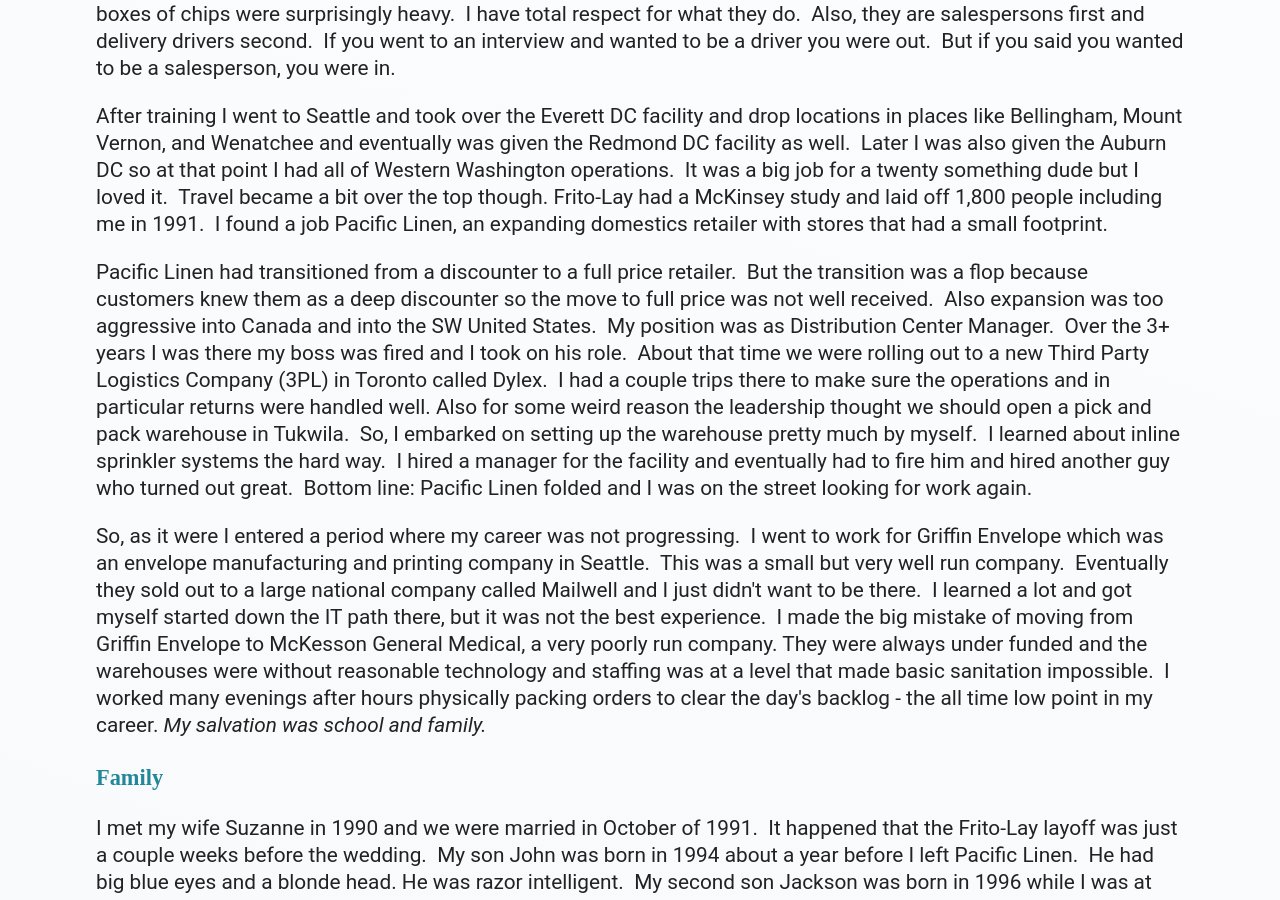
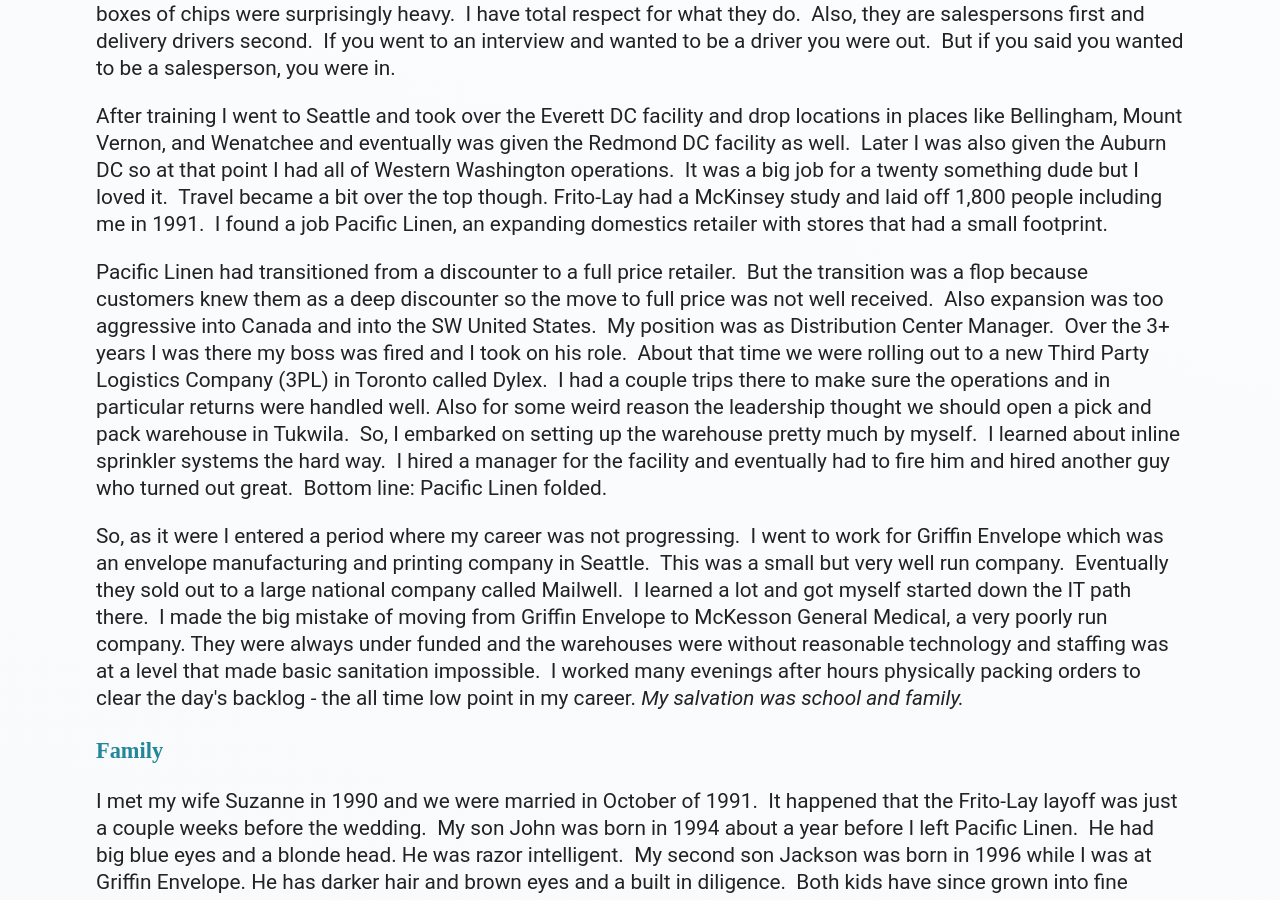
Before and after one commit to mo4dawg/mo4dawg.github.io, a Jekyll site: the page built from about/index.html, in a window 1280 px wide and 900 px high, scrolled down 1181 px. Built offline with Jekyll 4.4.1, drawn with Linux system fonts in a browser that asks for light colours.

Commit message:
Update index.html

```diff
--- a/about/index.html
+++ b/about/index.html
@@ -22,8 +22,8 @@
 <p>The Portland position was at the distribution center of Meier & Frank department stores.&nbsp; I found myself on the swing shift of this Teamsters affiliated warehouse.  &nbsp;Back then managers all wore suits, boy did that create an unnecessary dichotomy.  &nbsp;The best learning from that job came on the first day when VP Mark Zertanna explained an issue, and followed up immediately that it was my problem now.  &nbsp;I don't recall the issue, but understanding of immediate accountability is not forgotten. </p>
 <p>After nearly four years I switched jobs, still in Portland, to Frito-Lay. &nbsp;The Regional Northwest Headquarters were there. &nbsp;I was brought in to train and eventually move to an open position in the Seattle area as a Facilities Operations Manager. &nbsp;The first six weeks were tough. &nbsp;All employees were initiated by running routes - you know, those Frito Lay step vans. &nbsp;Well the first thing I learned was how early those guys got going, and the next thing I learned was that boxes of chips were surprisingly heavy. &nbsp;I have total respect for what they do.  &nbsp;Also, they are salespersons first and delivery drivers second.&nbsp; If you went to an interview and wanted to be a driver you were out. &nbsp;But if you said you wanted to be a salesperson, you were in.</p>
 <p>After training I went to Seattle and took over the Everett DC facility and drop locations in places like Bellingham, Mount Vernon, and Wenatchee and eventually was given the Redmond DC facility as well.&nbsp; Later I was also given the Auburn DC so at that point I had all of Western Washington operations.&nbsp; It was a big job for a twenty something dude but I loved it.  &nbsp;Travel became a bit over the top though.  Frito-Lay had a McKinsey study and laid off 1,800 people including me in 1991. &nbsp;I found a job Pacific Linen, an expanding domestics retailer with stores that had a small footprint.</p>
-<p>Pacific Linen had transitioned from a discounter to a full price retailer.&nbsp; But the transition was a flop because customers knew them as a deep discounter so the move to full price was not well received. &nbsp;Also expansion was too aggressive into Canada and into the SW United States.&nbsp; My position was as Distribution Center Manager. &nbsp;Over the 3+ years I was there my boss was fired and I took on his role.&nbsp; About that time we were rolling out to a new Third Party Logistics Company (3PL) in Toronto called Dylex. &nbsp;I had a couple trips there to make sure the operations and in particular returns were handled well.  Also for some weird reason the leadership thought we should open a pick and pack warehouse in Tukwila. &nbsp;So, I embarked on setting up the warehouse pretty much by myself.&nbsp; I learned about inline sprinkler systems the hard way. &nbsp;I hired a manager for the facility and eventually had to fire him and hired another guy who turned out great. &nbsp;Bottom line: Pacific Linen folded and I was on the street looking for work again. </p>
-<p>So, as it were I entered a period where my career was not progressing.&nbsp; I went to work for Griffin Envelope which was an envelope manufacturing and printing company in Seattle.&nbsp; This was a small but very well run company.  &nbsp;Eventually they sold out to a large national company called Mailwell and I just didn't want to be there. &nbsp;I learned a lot and got myself started down the IT path there, but it was not the best experience. &nbsp;I made the big mistake of moving from Griffin Envelope to McKesson General Medical, a very poorly run company.  They were always under funded and the warehouses were without reasonable technology and staffing was at a level that made basic sanitation impossible. &nbsp;I worked many evenings after hours physically packing orders to clear the day's backlog - the all time low point in my career.  <em>My salvation was school and family.</em> </p>
+<p>Pacific Linen had transitioned from a discounter to a full price retailer.&nbsp; But the transition was a flop because customers knew them as a deep discounter so the move to full price was not well received. &nbsp;Also expansion was too aggressive into Canada and into the SW United States.&nbsp; My position was as Distribution Center Manager. &nbsp;Over the 3+ years I was there my boss was fired and I took on his role.&nbsp; About that time we were rolling out to a new Third Party Logistics Company (3PL) in Toronto called Dylex. &nbsp;I had a couple trips there to make sure the operations and in particular returns were handled well.  Also for some weird reason the leadership thought we should open a pick and pack warehouse in Tukwila. &nbsp;So, I embarked on setting up the warehouse pretty much by myself.&nbsp; I learned about inline sprinkler systems the hard way. &nbsp;I hired a manager for the facility and eventually had to fire him and hired another guy who turned out great. &nbsp;Bottom line: Pacific Linen folded. </p>
+<p>So, as it were I entered a period where my career was not progressing.&nbsp; I went to work for Griffin Envelope which was an envelope manufacturing and printing company in Seattle.&nbsp; This was a small but very well run company.  &nbsp;Eventually they sold out to a large national company called Mailwell. &nbsp;I learned a lot and got myself started down the IT path there. &nbsp;I made the big mistake of moving from Griffin Envelope to McKesson General Medical, a very poorly run company.  They were always under funded and the warehouses were without reasonable technology and staffing was at a level that made basic sanitation impossible. &nbsp;I worked many evenings after hours physically packing orders to clear the day's backlog - the all time low point in my career.  <em>My salvation was school and family.</em> </p>
 <h3><a name="Family">Family</a></h3>
 <p>I met my wife Suzanne in 1990 and we were married in October of 1991. &nbsp;It happened that the Frito-Lay layoff was just a couple weeks before the wedding. &nbsp;My son John was born in 1994 about a year before I left Pacific Linen. &nbsp;He had big blue eyes and a blonde head.  He was razor intelligent. &nbsp;My second son Jackson was born in 1996 while I was at Griffin Envelope.  He has darker hair and brown eyes and a built in diligence. &nbsp;Both kids have since grown into fine young men. &nbsp;My family helped me get through the dark days that were McKesson. &nbsp;We used to hold the kids and dance around and sing to REM's "Shining Happy People" and do all those things you do with your kids.</p>
 <h3><a name="School">Back to School</a></h3>
```
